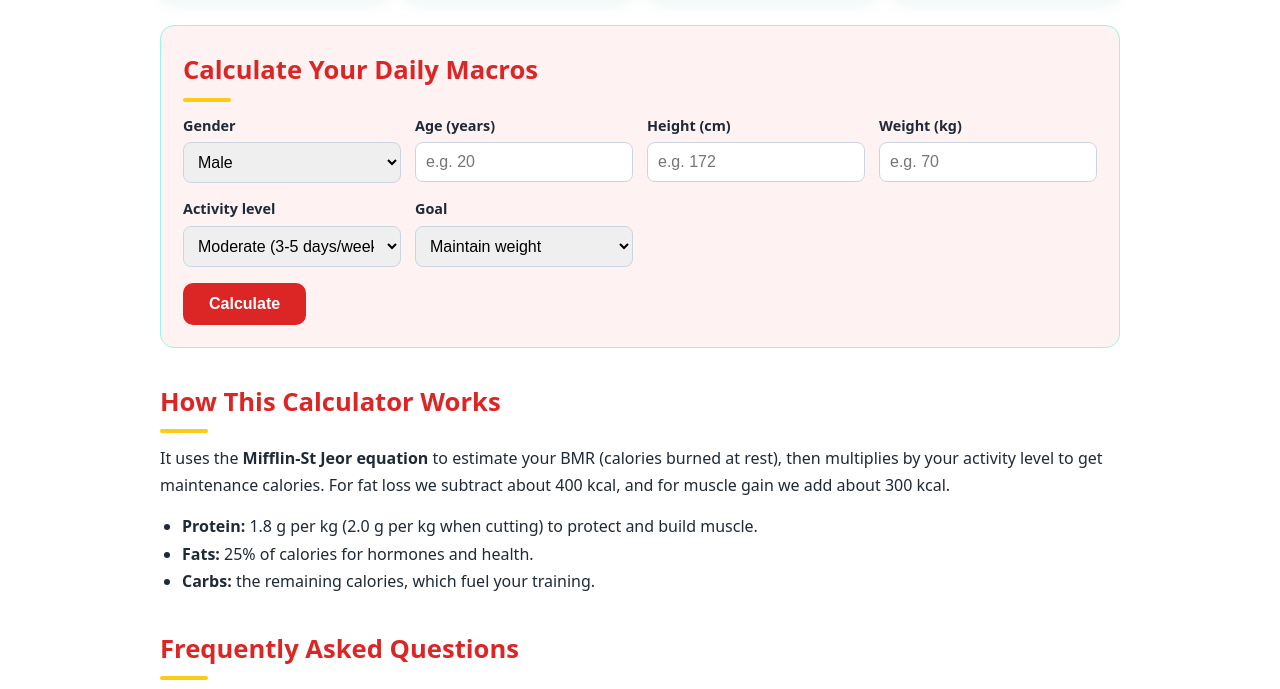
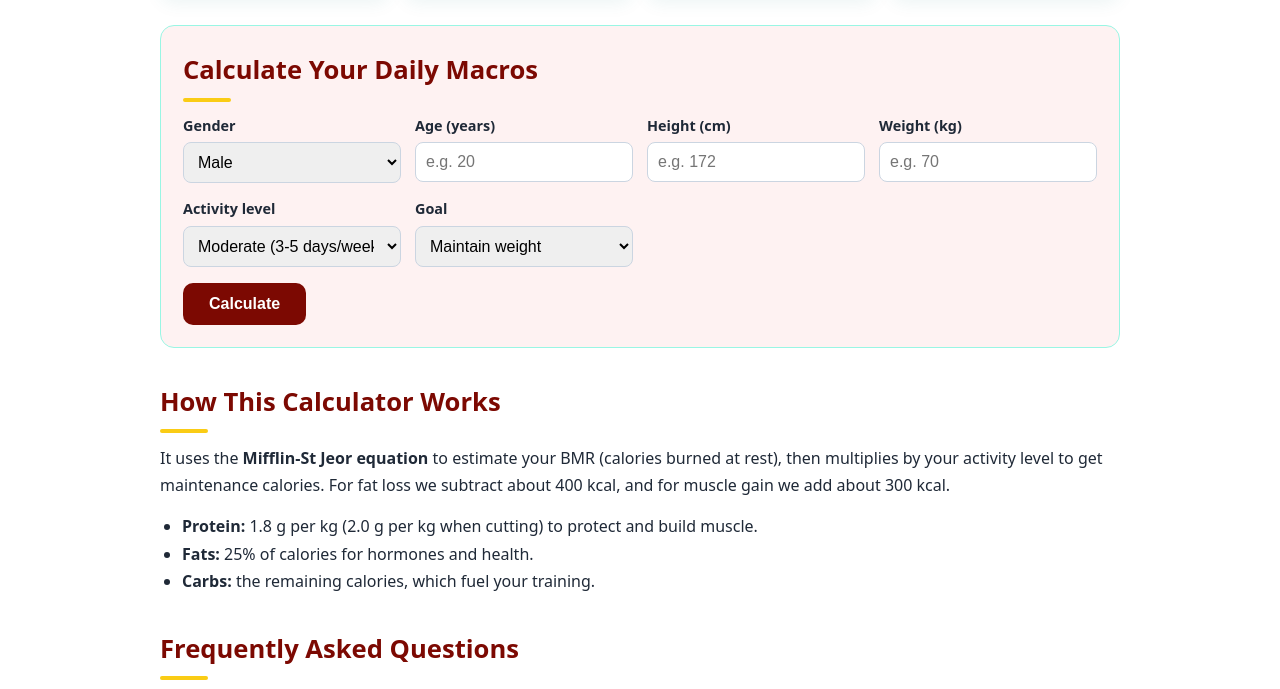
Before and after one commit to Fitplanet/Fitplanet.github.io, a plain HTML site: page index.html in a window 1280 px wide. Shown: the part 664-1353 px from the top of the page. Drawn offline with Linux system fonts and the light colour scheme.

Commit message:
Add files via upload

```diff
--- a/style.css
+++ b/style.css
@@ -1,4 +1,4 @@
-:root{--green:#dc2626;--dark:#1c1917;--light:#fef2f2;--accent:#facc15;--text:#1f2937;--muted:#6b7280;--ease:cubic-bezier(.22,1,.36,1)}
+:root{--green:#7C0902;--dark:#0f172a;--light:#fef2f2;--accent:#facc15;--text:#1f2937;--muted:#6b7280;--ease:cubic-bezier(.22,1,.36,1)}
 *{box-sizing:border-box;margin:0;padding:0}
 html{scroll-behavior:smooth}
 body{font-family:system-ui,-apple-system,"Segoe UI",Roboto,sans-serif;color:var(--text);line-height:1.7;background:#fff}
```
